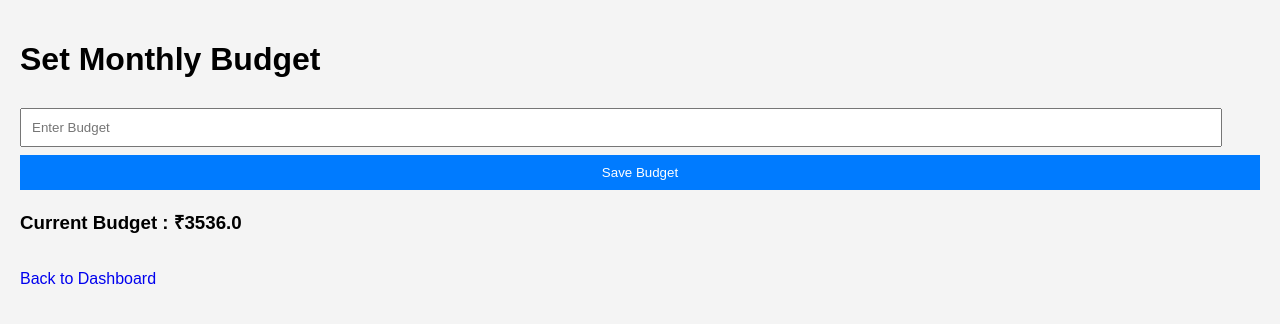
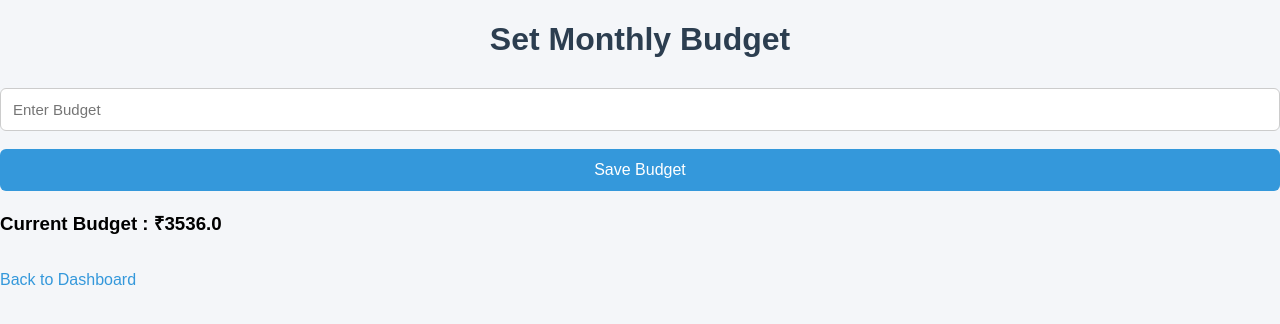
Before and after one commit to Varundharne/smart-expense-tracker, a Flask app: page /budget in a window 1280 px wide. Shown: the top 324 px of the page. Run offline with Flask 3, Linux system fonts and the light colour scheme; data comes from the database, SQL or seed files in the repository.

Commit message:
Refactor CSS for improved styling and layout

```diff
--- a/static/style.css
+++ b/static/style.css
@@ -1,42 +1,146 @@
-body {
-    font-family: Arial, sans-serif;
-    background-color: #f4f4f4;
-    margin: 0;
-    padding: 20px;
+/* General */
+body{
+    margin:0;
+    padding:0;
+    font-family:Arial, Helvetica, sans-serif;
+    background:#f4f6f9;
 }
 
-.container {
-    width: 400px;
-    margin: auto;
-    background: white;
-    padding: 20px;
-    border-radius: 8px;
+/* Container */
+.container{
+    width:450px;
+    margin:50px auto;
+    background:#fff;
+    padding:30px;
+    border-radius:10px;
+    box-shadow:0 5px 15px rgba(0,0,0,0.2);
 }
 
-h2 {
-    text-align: center;
-    color: #333;
+/* Headings */
+h1,h2{
+    text-align:center;
+    color:#2c3e50;
 }
 
-input {
-    width: 95%;
-    padding: 10px;
-    margin: 8px 0;
+/* Form */
+form{
+    margin-top:20px;
 }
 
-button {
-    width: 100%;
-    padding: 10px;
-    background: #007BFF;
-    color: white;
-    border: none;
-    cursor: pointer;
+label{
+    font-weight:bold;
+    color:#333;
 }
 
-button:hover {
-    background: #0056b3;
+input,select{
+    width:100%;
+    padding:12px;
+    margin:8px 0 18px 0;
+    border:1px solid #ccc;
+    border-radius:6px;
+    box-sizing:border-box;
+    font-size:15px;
 }
 
-a {
-    text-decoration: none;
+input:focus{
+    outline:none;
+    border:1px solid #3498db;
 }
+
+/* Buttons */
+button{
+    width:100%;
+    padding:12px;
+    background:#3498db;
+    color:white;
+    border:none;
+    border-radius:6px;
+    font-size:16px;
+    cursor:pointer;
+    transition:0.3s;
+}
+
+button:hover{
+    background:#2980b9;
+}
+
+/* Links */
+a{
+    text-decoration:none;
+    color:#3498db;
+}
+
+a:hover{
+    text-decoration:underline;
+}
+
+/* Dashboard Cards */
+.card{
+    background:white;
+    padding:20px;
+    margin:15px auto;
+    width:80%;
+    border-radius:10px;
+    box-shadow:0 4px 10px rgba(0,0,0,.15);
+}
+
+.card h3{
+    margin:0;
+    color:#2c3e50;
+}
+
+/* Table */
+table{
+    width:90%;
+    margin:auto;
+    border-collapse:collapse;
+    background:white;
+    box-shadow:0 4px 10px rgba(0,0,0,.15);
+}
+
+table th{
+    background:#3498db;
+    color:white;
+    padding:12px;
+}
+
+table td{
+    padding:12px;
+    text-align:center;
+    border-bottom:1px solid #ddd;
+}
+
+table tr:hover{
+    background:#f2f2f2;
+}
+
+/* Navigation */
+.navbar{
+    background:#2c3e50;
+    padding:15px;
+    text-align:center;
+}
+
+.navbar a{
+    color:white;
+    margin:0 15px;
+    font-weight:bold;
+}
+
+.navbar a:hover{
+    color:#f1c40f;
+}
+
+/* Error Message */
+.error{
+    color:red;
+    text-align:center;
+    margin-bottom:15px;
+}
+
+/* Success Message */
+.success{
+    color:green;
+    text-align:center;
+    margin-bottom:15px;
+}
```
